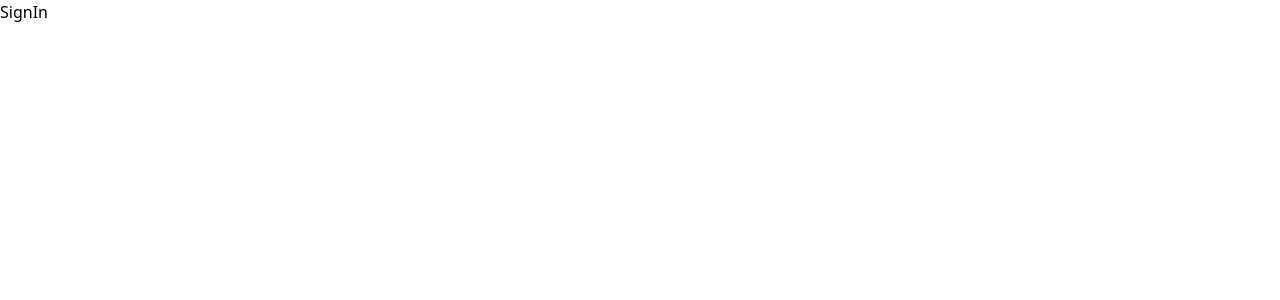
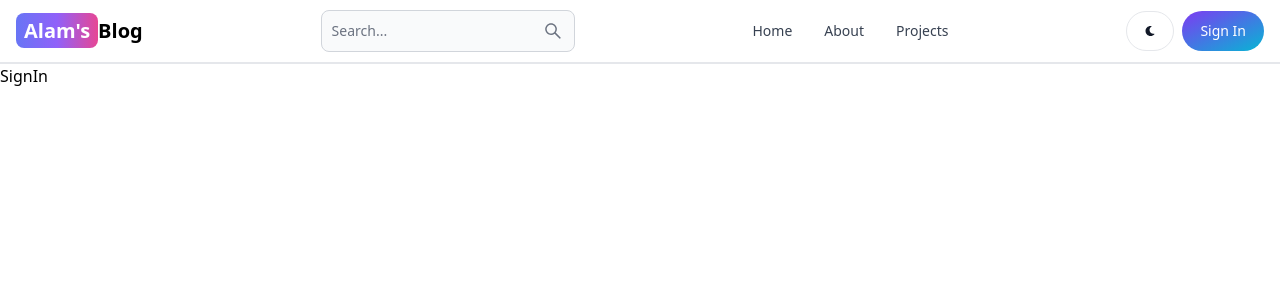
Before and after one commit to MASUDALAM234970/mern-blog, a React (Vite) app in the folder client/: page /sign-in in a window 1280 px wide. Shown: the top 300 px of the page. Built offline with nearby package versions, Linux system fonts and the light colour scheme.

Commit message:
Create a Header Section

```diff
--- a/client/package.json
+++ b/client/package.json
@@ -10,8 +10,10 @@
     "preview": "vite preview"
   },
   "dependencies": {
+    "flowbite-react": "^0.10.2",
     "react": "^18.3.1",
     "react-dom": "^18.3.1",
+    "react-icons": "^5.4.0",
     "react-router-dom": "^7.0.2"
   },
   "devDependencies": {
--- a/client/src/App.jsx
+++ b/client/src/App.jsx
@@ -5,10 +5,12 @@ import { SignIn } from "./pages/SignIn";
 import { SignUp } from "./pages/SignUp";
 import Dashboard from "./pages/Dashboard";
 import { Projects } from "./pages/Projects";
+import { Header } from "./Component/Header";
 
 export default function App() {
   return (
     <BrowserRouter>
+      <Header />
       <Routes>
         <Route path="/" element={<Home />}></Route>
         <Route path="/about" element={<About />}></Route>
--- /dev/null
+++ b/client/src/Component/Header.jsx
@@ -0,0 +1,60 @@
+import { Button, Navbar, TextInput } from "flowbite-react";
+import React from "react";
+import { Link, useLocation } from "react-router-dom";
+import { AiOutlineSearch } from "react-icons/ai";
+import { FaMoon, FaSun } from "react-icons/fa";
+
+export const Header = () => {
+  const path = useLocation().pathname;
+  const handleSubmit = (e) => {
+    e.preventDefault();
+  };
+  return (
+    <Navbar className="border-b-2">
+      <Link
+        to="/"
+        className="self-center whitespace-nowrap text-sm sm:text-xl font-semibold dark:text-white"
+      >
+        <span className="px-2 py-1 bg-gradient-to-r from-indigo-500 via-purple-500 to-pink-500 rounded-lg text-white">
+          Alam's
+        </span>
+        Blog
+      </Link>
+      <form onSubmit={handleSubmit}>
+        <TextInput
+          type="text"
+          placeholder="Search..."
+          rightIcon={AiOutlineSearch}
+          className="hidden lg:inline"
+          // value={searchTerm}
+          //   onChange={(e) => setSearchTerm(e.target.value)}
+        />
+      </form>
+      <Button className="w-12 h-10 lg:hidden" color="gray" pill>
+        <AiOutlineSearch />
+      </Button>
+      <div className="flex gap-2 md:order-2">
+        <Button className="w-12 h-10 hidden sm:inline" color="gray" pill>
+          <FaMoon />
+        </Button>
+        <Link to="/sign-In">
+          <Button gradientDuoTone="purpleToBlue" pill>
+            Sign In
+          </Button>
+        </Link>
+        <Navbar.Toggle />
+      </div>
+      <Navbar.Collapse>
+        <Navbar.Link active={path === "/"} as={"div"}>
+          <Link to="/">Home</Link>
+        </Navbar.Link>
+        <Navbar.Link active={path === "/about"} as={"div"}>
+          <Link to="/about">About</Link>
+        </Navbar.Link>
+        <Navbar.Link active={path === "/projects"} as={"div"}>
+          <Link to="/projects">Projects</Link>
+        </Navbar.Link>
+      </Navbar.Collapse>
+    </Navbar>
+  );
+};
--- a/client/tailwind.config.js
+++ b/client/tailwind.config.js
@@ -1,8 +1,9 @@
+const flowbite = require("flowbite-react/tailwind");
 /** @type {import('tailwindcss').Config} */
 export default {
-  content: ["./index.html", "./src/**/*.{js,ts,jsx,tsx}"],
+  content: ["./index.html", "./src/**/*.{js,ts,jsx,tsx}", flowbite.content()],
   theme: {
     extend: {},
   },
-  plugins: [],
+  plugins: [flowbite.plugin()],
 };
```
Also changed, not shown: 1 other file (tests, documents, lock files or other folders).
